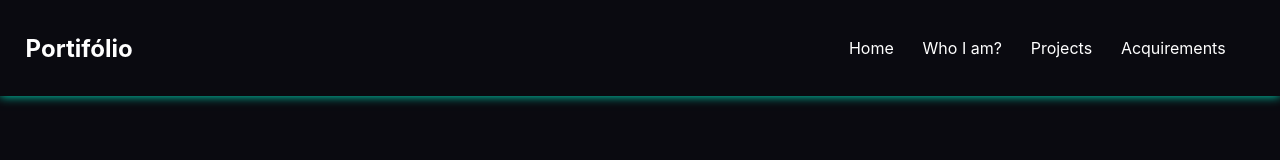
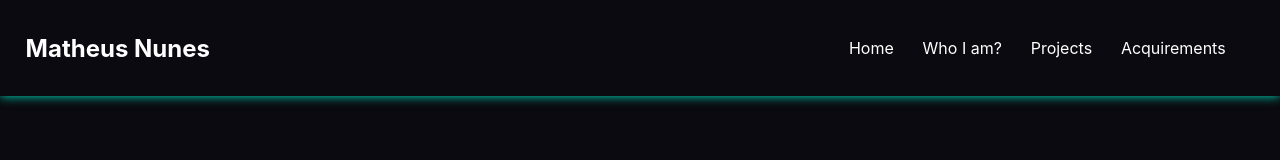
Before and after one commit to MatheusNunes133/Portifolio-react, a React (Create React App) app: page / in a window 1280 px wide. Shown: the top 160 px of the page. Built offline with nearby package versions, Linux system fonts and the light colour scheme.

Commit message:
fix: Ajusta titulo do portifolio e imagem do github

```diff
--- a/src/views/Home/index.jsx
+++ b/src/views/Home/index.jsx
@@ -35,8 +35,7 @@ export default function Home() {
       "https://cdn.jsdelivr.net/gh/devicons/devicon/icons/java/java-original.svg",
     nodeImage:
       "https://cdn.jsdelivr.net/gh/devicons/devicon/icons/nodejs/nodejs-original.svg",
-    githubImage:
-      "https://cdn.jsdelivr.net/gh/devicons/devicon/icons/github/github-original.svg",
+    githubImage: "https://img.icons8.com/ios-glyphs/100/FFFFFF/github.png",
     postgresImage:
       "https://cdn.jsdelivr.net/gh/devicons/devicon/icons/postgresql/postgresql-original.svg",
     mongoImage:
@@ -61,7 +60,7 @@ export default function Home() {
     <main>
       <header id="header">
         <nav id="menu">
-          <h2>Portifólio</h2>
+          <h2>Matheus Nunes</h2>
           <div id="menu-options">
             <a href="#">
               <p>Home</p>
```
